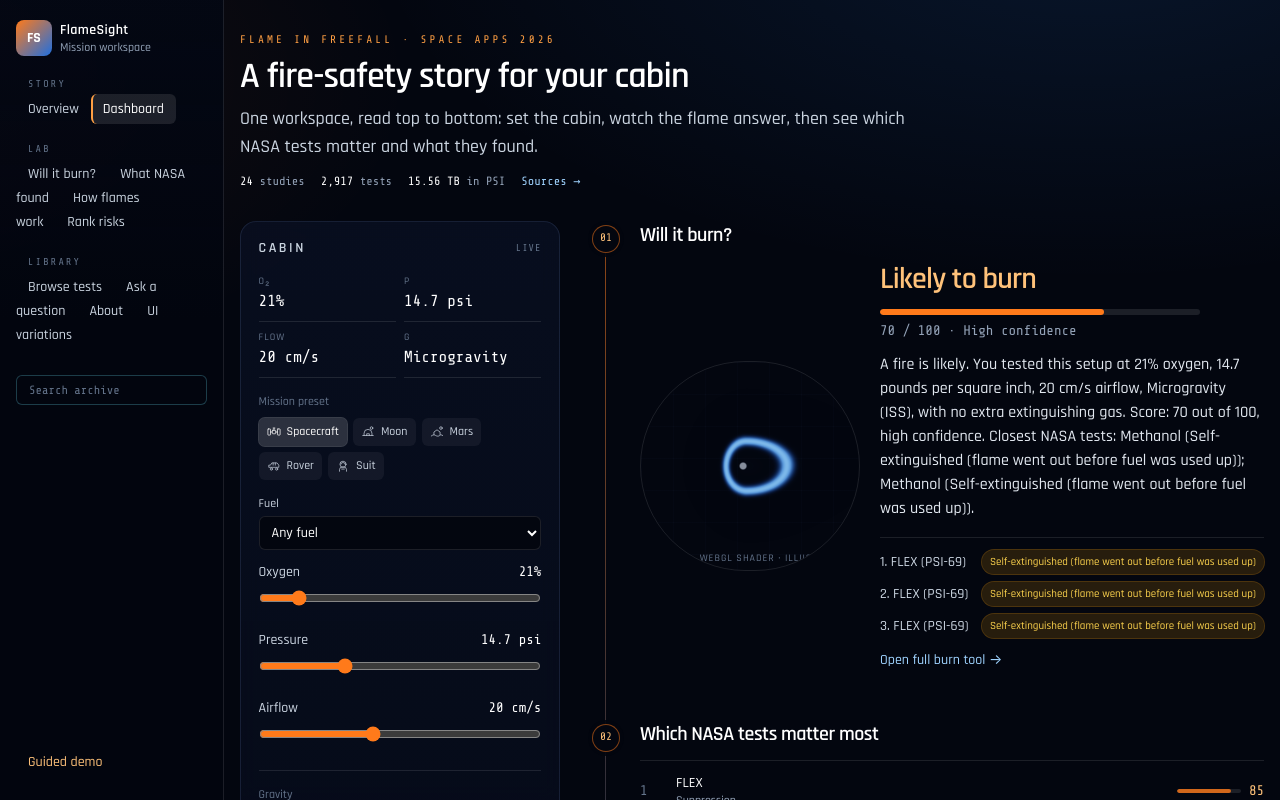
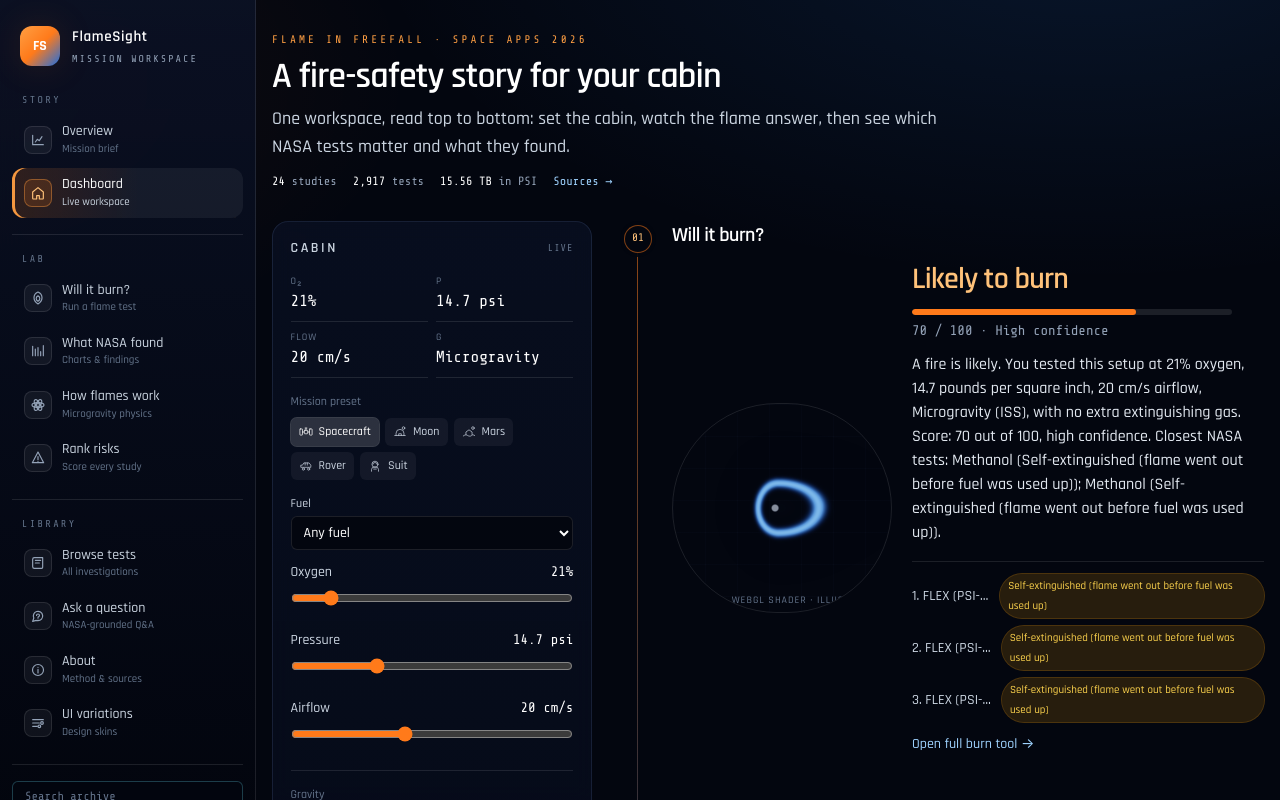
Before and after one commit to TheCodersRish/flamesight, a React (Vite) app: page / in a window 1280 px wide. Built offline with nearby package versions, Linux system fonts and the light colour scheme.

Commit message:
rishcoder: polish the mission workspace menu bar

```diff
--- a/src/components/SideNav.tsx
+++ b/src/components/SideNav.tsx
@@ -1,31 +1,105 @@
+import type { ReactNode } from 'react';
 import { NavLink } from 'react-router-dom';
 import { useDemo } from '../demo/Demo';
 import DbSearch from './DbSearch';
 
-const GROUPS = [
+type NavItem = {
+  to: string;
+  label: string;
+  hint: string;
+  end?: boolean;
+  icon: ReactNode;
+};
+
+const iconCls = 'h-4 w-4 shrink-0';
+
+const Icons = {
+  overview: (
+    <svg className={iconCls} viewBox="0 0 24 24" fill="none" stroke="currentColor" strokeWidth="1.75" aria-hidden>
+      <path strokeLinecap="round" strokeLinejoin="round" d="M4 19V5m0 14h16M8 15l3-4 3 2 4-6" />
+    </svg>
+  ),
+  dashboard: (
+    <svg className={iconCls} viewBox="0 0 24 24" fill="none" stroke="currentColor" strokeWidth="1.75" aria-hidden>
+      <path strokeLinecap="round" strokeLinejoin="round" d="M4 10.5 12 4l8 6.5V20a1 1 0 0 1-1 1h-5v-5H10v5H5a1 1 0 0 1-1-1v-9.5Z" />
+    </svg>
+  ),
+  burn: (
+    <svg className={iconCls} viewBox="0 0 24 24" fill="none" stroke="currentColor" strokeWidth="1.75" aria-hidden>
+      <path strokeLinecap="round" strokeLinejoin="round" d="M12 21c4-2.5 6-5.5 6-9.2C18 7 15.5 4.5 12 3c-3.5 1.5-6 4-6 8.8 0 3.7 2 6.7 6 9.2Z" />
+      <path strokeLinecap="round" strokeLinejoin="round" d="M12 17c1.8-1.2 2.7-2.6 2.7-4.4 0-1.8-1.2-3.1-2.7-3.8-1.5.7-2.7 2-2.7 3.8 0 1.8.9 3.2 2.7 4.4Z" />
+    </svg>
+  ),
+  insights: (
+    <svg className={iconCls} viewBox="0 0 24 24" fill="none" stroke="currentColor" strokeWidth="1.75" aria-hidden>
+      <path strokeLinecap="round" strokeLinejoin="round" d="M4 19V5m4 14V9m4 10V7m4 12v-6m4 6V4" />
+    </svg>
+  ),
+  physics: (
+    <svg className={iconCls} viewBox="0 0 24 24" fill="none" stroke="currentColor" strokeWidth="1.75" aria-hidden>
+      <circle cx="12" cy="12" r="2.25" />
+      <ellipse cx="12" cy="12" rx="9" ry="3.5" transform="rotate(60 12 12)" />
+      <ellipse cx="12" cy="12" rx="9" ry="3.5" transform="rotate(-60 12 12)" />
+      <ellipse cx="12" cy="12" rx="9" ry="3.5" />
+    </svg>
+  ),
+  risks: (
+    <svg className={iconCls} viewBox="0 0 24 24" fill="none" stroke="currentColor" strokeWidth="1.75" aria-hidden>
+      <path strokeLinecap="round" strokeLinejoin="round" d="M12 3 3.5 19h17L12 3Z" />
+      <path strokeLinecap="round" d="M12 10v4.5M12 17.5h.01" />
+    </svg>
+  ),
+  browse: (
+    <svg className={iconCls} viewBox="0 0 24 24" fill="none" stroke="currentColor" strokeWidth="1.75" aria-hidden>
+      <path strokeLinecap="round" strokeLinejoin="round" d="M4 6.5A2.5 2.5 0 0 1 6.5 4H19v14.5A1.5 1.5 0 0 1 17.5 20H6.5A2.5 2.5 0 0 1 4 17.5v-11Z" />
+      <path strokeLinecap="round" d="M8 8h8M8 12h6" />
+    </svg>
+  ),
+  ask: (
+    <svg className={iconCls} viewBox="0 0 24 24" fill="none" stroke="currentColor" strokeWidth="1.75" aria-hidden>
+      <path strokeLinecap="round" strokeLinejoin="round" d="M12 19a7 7 0 1 0-6.3-4L4 20l5.2-1.4A7 7 0 0 0 12 19Z" />
+      <path strokeLinecap="round" d="M9.8 11.2c0-1.3 1-2.2 2.2-2.2s2.2.9 2.2 2.1c0 1.1-.7 1.6-1.5 2.1-.5.3-.7.6-.7 1.2M12 16.2h.01" />
+    </svg>
+  ),
+  about: (
+    <svg className={iconCls} viewBox="0 0 24 24" fill="none" stroke="currentColor" strokeWidth="1.75" aria-hidden>
+      <circle cx="12" cy="12" r="8.25" />
+      <path strokeLinecap="round" d="M12 11v5.5M12 8h.01" />
+    </svg>
+  ),
+  ui: (
+    <svg className={iconCls} viewBox="0 0 24 24" fill="none" stroke="currentColor" strokeWidth="1.75" aria-hidden>
+      <path strokeLinecap="round" strokeLinejoin="round" d="M4 7h16M4 12h10M4 17h7" />
+      <circle cx="18" cy="12" r="2" />
+      <circle cx="14" cy="17" r="2" />
+    </svg>
+  ),
+};
+
+const GROUPS: { label: string; items: NavItem[] }[] = [
   {
     label: 'Story',
     items: [
-      { to: '/overview', label: 'Overview' },
-      { to: '/', label: 'Dashboard', end: true },
+      { to: '/overview', label: 'Overview', hint: 'Mission brief', icon: Icons.overview },
+      { to: '/', label: 'Dashboard', end: true, hint: 'Live workspace', icon: Icons.dashboard },
     ],
   },
   {
     label: 'Lab',
     items: [
-      { to: '/simulator', label: 'Will it burn?' },
-      { to: '/insights', label: 'What NASA found' },
-      { to: '/fluid-physics', label: 'How flames work' },
-      { to: '/scenarios', label: 'Rank risks' },
+      { to: '/simulator', label: 'Will it burn?', hint: 'Run a flame test', icon: Icons.burn },
+      { to: '/insights', label: 'What NASA found', hint: 'Charts & findings', icon: Icons.insights },
+      { to: '/fluid-physics', label: 'How flames work', hint: 'Microgravity physics', icon: Icons.physics },
+      { to: '/scenarios', label: 'Rank risks', hint: 'Score every study', icon: Icons.risks },
     ],
   },
   {
     label: 'Library',
     items: [
-      { to: '/explorer', label: 'Browse tests' },
-      { to: '/analyst', label: 'Ask a question' },
-      { to: '/about', label: 'About' },
-      { to: '/ui-variations', label: 'UI variations' },
+      { to: '/explorer', label: 'Browse tests', hint: 'All investigations', icon: Icons.browse },
+      { to: '/analyst', label: 'Ask a question', hint: 'NASA-grounded Q&A', icon: Icons.ask },
+      { to: '/about', label: 'About', hint: 'Method & sources', icon: Icons.about },
+      { to: '/ui-variations', label: 'UI variations', hint: 'Design skins', icon: Icons.ui },
     ],
   },
 ];
@@ -33,45 +107,75 @@ const GROUPS = [
 export default function SideNav() {
   const { running, start, stop } = useDemo();
   return (
-    <nav className="workspace-nav flex shrink-0 gap-1 overflow-x-auto border-b border-white/10 bg-space-950/90 px-3 py-2 lg:w-56 lg:flex-col lg:overflow-y-auto lg:border-b-0 lg:border-r lg:px-4 lg:py-5" aria-label="Workspace">
-      <NavLink to="/overview" className="mb-4 hidden items-center gap-2 lg:flex" aria-label="FlameSight overview">
-        <span className="grid h-9 w-9 place-items-center rounded-lg bg-gradient-to-br from-flame-500 to-micro-600 text-sm font-bold text-white">FS</span>
-        <span>
-          <span className="block text-sm font-semibold tracking-wide text-white">FlameSight</span>
-          <span className="block text-xs text-slate-400">Mission workspace</span>
+    <nav className="workspace-nav flex shrink-0 gap-2 overflow-x-auto border-b border-white/10 px-3 py-2.5 lg:w-64 lg:flex-col lg:gap-0 lg:overflow-y-auto lg:overflow-x-hidden lg:border-b-0 lg:border-r lg:px-3 lg:py-5" aria-label="Workspace">
+      <NavLink to="/overview" className="nav-brand mb-5 hidden items-center gap-3 rounded-xl px-2 py-1.5 lg:flex" aria-label="FlameSight overview">
+        <span className="grid h-10 w-10 place-items-center rounded-xl bg-gradient-to-br from-flame-400 via-flame-500 to-micro-600 text-sm font-bold text-white shadow-glow">FS</span>
+        <span className="min-w-0">
+          <span className="block text-[15px] font-semibold tracking-[0.04em] text-white">FlameSight</span>
+          <span className="mt-0.5 block font-mono text-[10px] uppercase tracking-[0.2em] text-slate-400">Mission workspace</span>
         </span>
       </NavLink>
 
-      {GROUPS.map(group => (
-        <div key={group.label} className="contents lg:block lg:mb-4">
-          <p className="mb-1.5 hidden px-3 font-mono text-[10px] uppercase tracking-[0.22em] text-slate-500 lg:block">{group.label}</p>
+      <div className="flex min-w-0 flex-1 items-stretch gap-2 lg:flex-col lg:gap-0">
+        {GROUPS.map((group, gi) => (
+          <div
+            key={group.label}
+            className={`contents lg:mb-4 lg:block ${gi > 0 ? 'lg:border-t lg:border-white/10 lg:pt-4' : ''}`}
+          >
+            <p className="mb-2 hidden px-2.5 font-mono text-[10px] uppercase tracking-[0.24em] text-slate-500 lg:block">{group.label}</p>
+            <div className="contents lg:space-y-1 lg:block">
               {group.items.map(n => (
                 <NavLink
                   key={n.to}
                   to={n.to}
                   end={n.end}
+                  title={n.hint}
                   className={({ isActive }) =>
-                `whitespace-nowrap rounded-md px-3 py-1.5 text-sm lg:whitespace-normal ${
+                    `nav-item group relative flex items-center gap-2.5 whitespace-nowrap rounded-xl px-3 py-2 text-sm transition-colors duration-150 lg:w-full lg:whitespace-normal ${
                       isActive
-                    ? 'bg-white/10 font-medium text-white lg:border-l-2 lg:border-flame-400 lg:pl-[10px]'
-                    : 'text-slate-300 hover:bg-white/5 hover:text-white lg:border-l-2 lg:border-transparent lg:pl-[10px]'
+                        ? 'bg-white/10 font-medium text-white shadow-[inset_3px_0_0_0_rgba(255,159,67,0.95)]'
+                        : 'text-slate-300 hover:bg-white/5 hover:text-white'
                     }`
                   }
                 >
-              {n.label}
+                  {({ isActive }) => (
+                    <>
+                      <span className={`grid h-7 w-7 place-items-center rounded-lg border transition-colors ${
+                        isActive
+                          ? 'border-flame-400/40 bg-flame-500/15 text-flame-300'
+                          : 'border-white/10 bg-white/5 text-slate-400 group-hover:border-white/20 group-hover:text-slate-200'
+                      }`}>
+                        {n.icon}
+                      </span>
+                      <span className="min-w-0 flex-1">
+                        <span className="block leading-tight">{n.label}</span>
+                        <span className={`mt-0.5 hidden text-[11px] leading-tight lg:block ${isActive ? 'text-slate-300' : 'text-slate-500 group-hover:text-slate-400'}`}>
+                          {n.hint}
+                        </span>
+                      </span>
+                    </>
+                  )}
                 </NavLink>
               ))}
             </div>
+          </div>
         ))}
+      </div>
 
-      <DbSearch className="mt-2 w-48 shrink-0 lg:mt-2 lg:w-full" />
+      <div className="ml-auto flex shrink-0 items-center gap-2 lg:ml-0 lg:mt-auto lg:flex-col lg:items-stretch lg:gap-2 lg:border-t lg:border-white/10 lg:pt-4">
+        <DbSearch className="w-44 lg:w-full" />
         <button
           type="button"
           onClick={running ? stop : start}
-        className={`mt-2 whitespace-nowrap rounded-md px-3 py-2 text-left text-sm lg:mt-auto ${running ? 'bg-white/10 text-white' : 'text-flame-300 hover:bg-flame-500/10'}`}
+          className={`whitespace-nowrap rounded-xl px-3 py-2.5 text-left text-sm font-medium transition-colors lg:w-full ${
+            running
+              ? 'border border-white/15 bg-white/10 text-white'
+              : 'border border-flame-500/30 bg-flame-500/10 text-flame-300 hover:border-flame-400/50 hover:bg-flame-500/15 hover:text-flame-200'
+          }`}
         >
           {running ? 'Stop demo' : 'Guided demo'}
         </button>
+      </div>
     </nav>
   );
 }
--- a/src/index.css
+++ b/src/index.css
@@ -79,7 +79,32 @@ input[type='range'] { accent-color: #ff7a1a; height: 1.5rem; }
   box-shadow: 0 0 0 4px rgba(3, 6, 15, 0.9);
 }
 .workspace-nav {
-  background-image: linear-gradient(180deg, rgba(6, 11, 26, 0.4), transparent 40%);
+  background:
+    linear-gradient(180deg, rgba(10, 17, 36, 0.92), rgba(3, 6, 15, 0.88)),
+    linear-gradient(180deg, rgba(255, 122, 26, 0.06), transparent 28%);
+  backdrop-filter: blur(14px);
+  -webkit-backdrop-filter: blur(14px);
+  scrollbar-width: thin;
+}
+.workspace-nav::-webkit-scrollbar { height: 6px; width: 6px; }
+.workspace-nav::-webkit-scrollbar-thumb { background: rgba(148, 180, 255, 0.22); border-radius: 999px; }
+.workspace-nav .nav-item[aria-current="page"] {
+  background: linear-gradient(90deg, rgba(255, 122, 26, 0.16), rgba(255, 255, 255, 0.06) 55%);
+}
+@media (max-width: 1023px) {
+  .workspace-nav {
+    background:
+      linear-gradient(90deg, rgba(10, 17, 36, 0.96), rgba(6, 11, 26, 0.92)),
+      linear-gradient(90deg, rgba(255, 122, 26, 0.08), transparent 40%);
+  }
+  .workspace-nav .nav-item {
+    border: 1px solid rgba(148, 180, 255, 0.1);
+    background: rgba(255, 255, 255, 0.03);
+  }
+  .workspace-nav .nav-item[aria-current="page"] {
+    border-color: rgba(255, 159, 67, 0.45);
+    box-shadow: inset 0 0 0 1px rgba(255, 159, 67, 0.15);
+  }
 }
 @media (max-width: 1023px) {
   .story-spine::before { left: 13px; }
```
Lines whose indentation alone changed are shown as unchanged.
